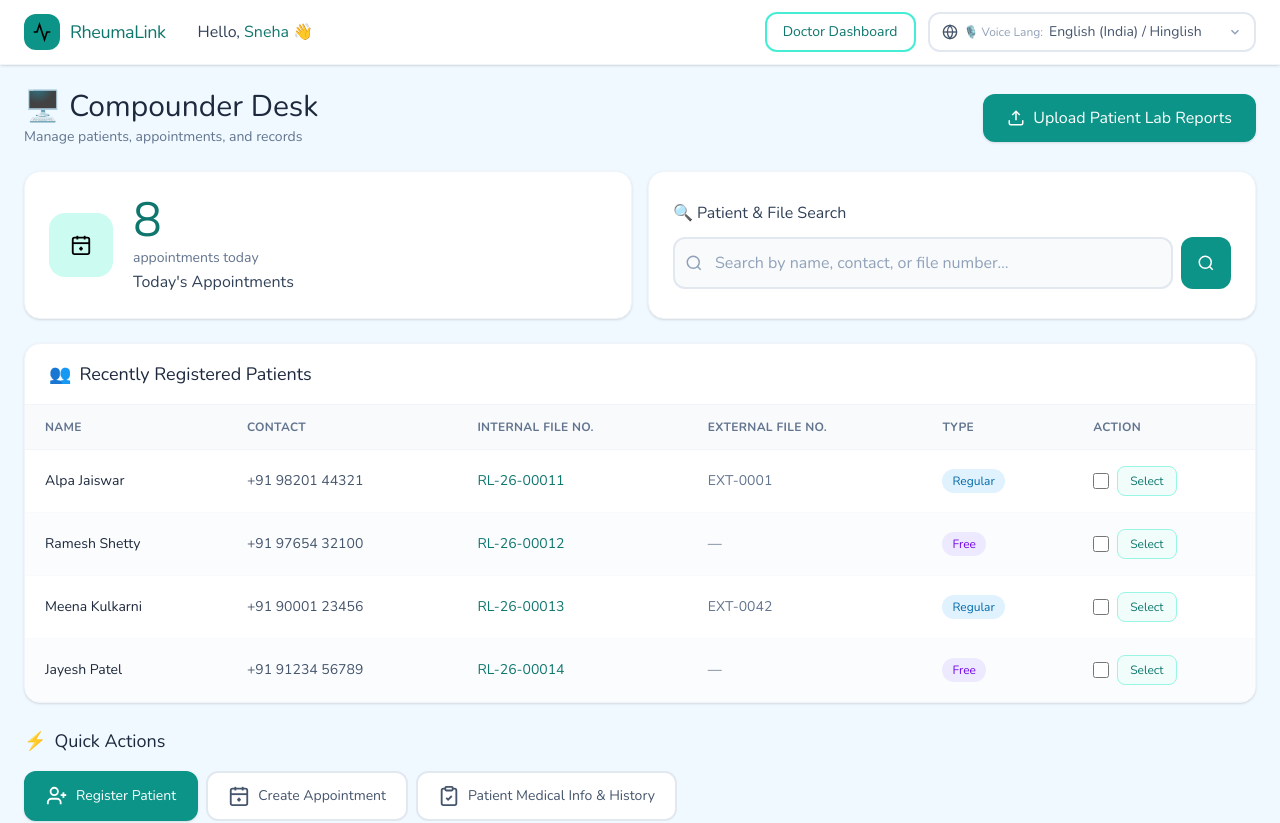
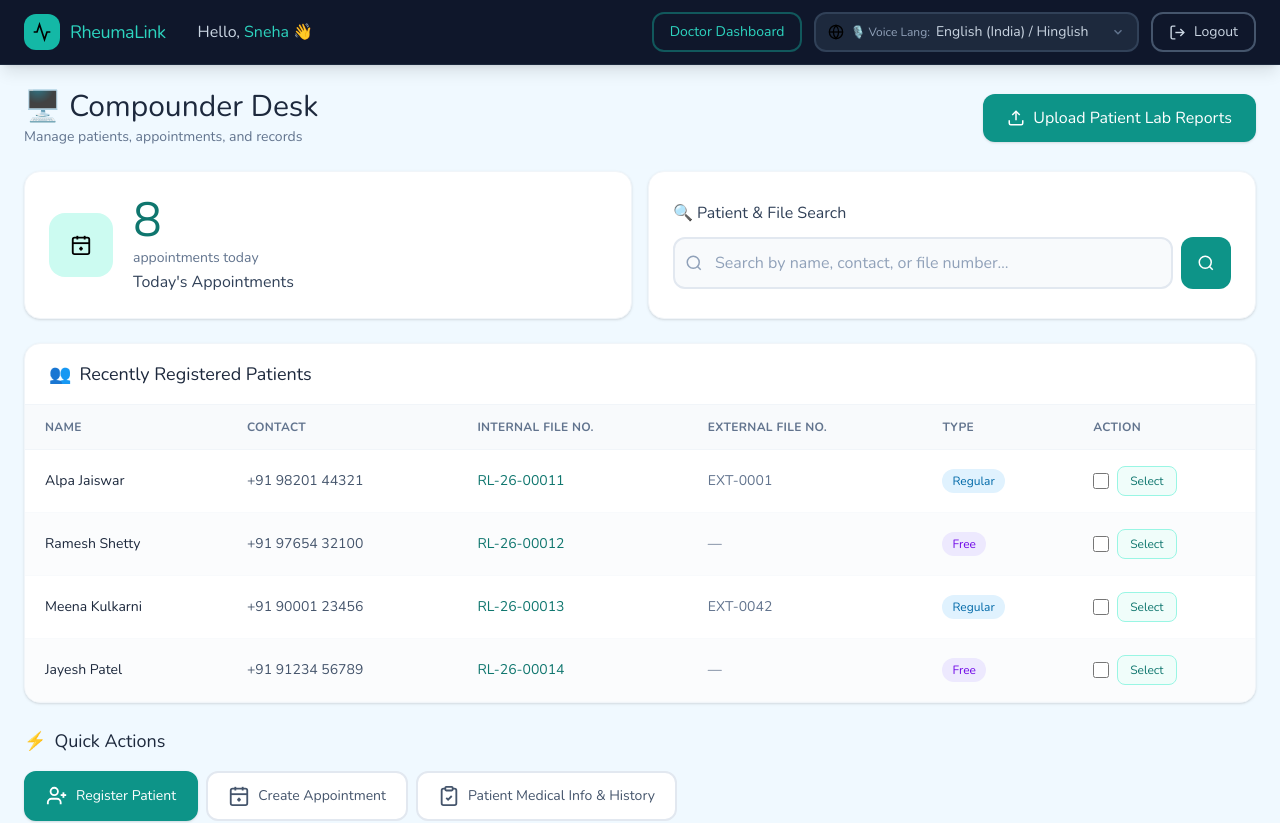
Before and after one commit to Anaghjaiswar/Rheumalink_frontend, a React (Vite) app: page / in a window 1280 px wide. Shown: the top 823 px of the page. Built offline with nearby package versions, Linux system fonts and the light colour scheme; the HTML template or start-up script is replaced by a standard one.

Commit message:
style: apply dark navy theme and logout button to compounder top navbar

```diff
--- a/src/components/compounder/TopNav.tsx
+++ b/src/components/compounder/TopNav.tsx
@@ -1,5 +1,5 @@
 import React from "react"
-import { HeartPulseIcon, GlobeIcon, ChevronIcon } from "../icons"
+import { HeartPulseIcon, GlobeIcon, ChevronIcon, LogoutIcon } from "../icons"
 import { VOICE_LANGUAGES } from "../../data/compounderData"
 
 export function TopNav({
@@ -12,50 +12,54 @@ export function TopNav({
   onSwitchDoctor: () => void
 }) {
   return (
-    <nav className="sticky top-0 z-50 bg-white border-b border-slate-100 shadow-sm">
+    <nav className="sticky top-0 z-50 bg-slate-900 border-b border-slate-800 shadow-lg">
       <div className="max-w-7xl mx-auto px-4 sm:px-6 h-16 flex items-center gap-4">
         {/* Logo */}
         <div className="flex items-center gap-2.5 flex-shrink-0">
-          <div className="w-9 h-9 rounded-xl bg-teal-600 flex items-center justify-center">
+          <div className="w-9 h-9 rounded-xl bg-teal-500 flex items-center justify-center">
             <HeartPulseIcon />
           </div>
-          <span className="font-800 text-teal-700 text-lg tracking-tight hidden sm:block">RheumaLink</span>
+          <span className="font-800 text-teal-400 text-lg tracking-tight hidden sm:block">RheumaLink</span>
         </div>
 
         {/* Greeting */}
-        <div className="flex-1 flex items-center justify-center sm:justify-start sm:ml-4">
-          <p className="text-slate-700 font-600 text-base">
-            Hello, <span className="text-teal-700 font-800">Sneha</span> 👋
+        <div className="flex-1 flex items-center sm:ml-4">
+          <p className="text-slate-300 font-600 text-base">
+            Hello, <span className="text-teal-400 font-800">Sneha</span> 👋
           </p>
         </div>
 
         {/* Right side */}
         <div className="flex items-center gap-3 flex-shrink-0">
+          {/* Doctor Switch Button */}
           <button
             onClick={onSwitchDoctor}
-            className="hidden sm:flex items-center gap-2 px-4 py-2 rounded-xl border-2 border-teal-300 text-teal-700 font-700 text-sm hover:bg-teal-50 transition-colors"
+            className="hidden sm:flex items-center gap-2 px-4 py-2 rounded-xl border-2 border-teal-500/40 text-teal-400 font-700 text-sm hover:bg-teal-500/10 transition-colors"
           >
             Doctor Dashboard
           </button>
 
-          {/* Voice Lang Dropdown */}
-          <div className="relative">
-            <div className="flex items-center gap-1.5 px-3 py-2 rounded-xl border-2 border-slate-200 text-slate-600 bg-white cursor-pointer hover:border-slate-300 transition-colors">
+          {/* Voice Language Dropdown */}
+          <div className="flex items-center gap-1.5 px-3 py-2 rounded-xl border-2 border-slate-700 bg-slate-800 cursor-pointer hover:border-slate-600 transition-colors">
             <GlobeIcon />
             <span className="text-xs font-700 text-slate-400 hidden md:inline">🎙️ Voice Lang:</span>
             <select
               id="voice-lang-select"
               value={language}
               onChange={e => setLanguage(e.target.value)}
-                className="appearance-none bg-transparent text-sm font-700 text-slate-600 focus:outline-none cursor-pointer pr-5"
+              className="appearance-none bg-transparent text-sm font-700 text-slate-300 focus:outline-none cursor-pointer pr-4"
             >
               {VOICE_LANGUAGES.map(l => (
-                  <option key={l.code} value={l.code}>{l.label}</option>
+                <option key={l.code} value={l.code} className="bg-slate-900 text-slate-200">{l.label}</option>
               ))}
             </select>
-              <span className="text-slate-400 pointer-events-none"><ChevronIcon /></span>
+            <span className="text-slate-500 pointer-events-none"><ChevronIcon /></span>
           </div>
-          </div>
+
+          {/* Logout */}
+          <button className="flex items-center gap-2 px-4 py-2 rounded-xl border-2 border-slate-600 text-slate-300 font-700 text-sm hover:bg-slate-800 hover:border-slate-500 transition-colors">
+            <LogoutIcon /> <span className="hidden sm:inline">Logout</span>
+          </button>
         </div>
       </div>
     </nav>
```
Lines whose indentation alone changed are shown as unchanged.
